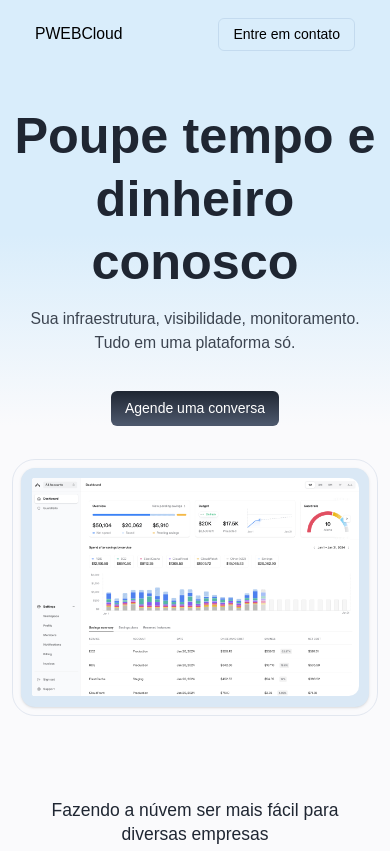
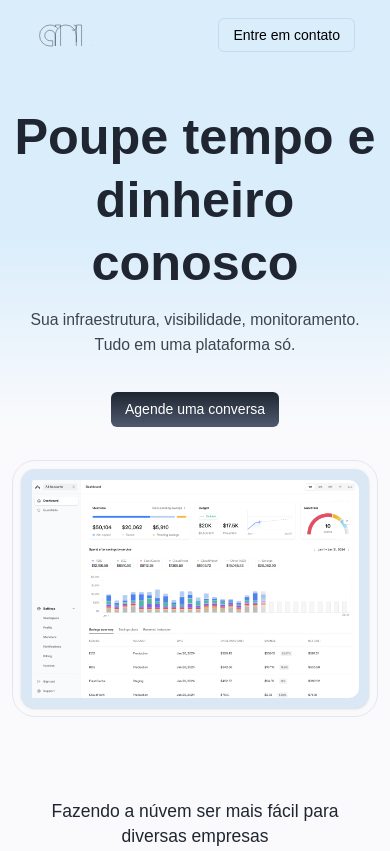
Before and after one commit to gepetojj/pweb-cloud, a plain HTML site: page index.html in a window 390 px wide. Shown: the top 851 px of the page. Drawn offline with nearby package versions, Linux system fonts and the light colour scheme; a web font is replaced by a local one.

Commit message:
adiciona animações

```diff
--- a/index.html
+++ b/index.html
@@ -11,7 +11,36 @@
 		<main
 			class="flex flex-col gap-10 w-full md:h-[80svh] bg-gradient-to-b from-[#D9EDFB] from-55% to-[#FAFAFC] mb-12 md:mb-0">
 			<header class="flex justify-between items-center w-full px-10 lg:px-[10rem] py-5 lg:py-[3rem]">
-				<span class="font-medium text-lg">PWEBCloud</span>
+				<svg viewBox="0 0 280 100" id="logo" class="w-[7rem]">
+					<g fill="none" fill-rule="evenodd" stroke="currentColor" stroke-width="1" class="lines">
+						<path
+							class="el"
+							d="M58 80V50.12C57.7 41.6 51.14 35 43 35a15 15 0 0 0 0 30h7.5v15H43a30 30 0 1 1 0-60c16.42 0 29.5 13.23 30 29.89V80H58z"
+							style="stroke-dashoffset: 0px"></path>
+						<path class="el" d="M73 80V20H58v60h15z" style="stroke-dashoffset: 0px"></path>
+						<path
+							class="el"
+							d="M58 80V49.77C58.5 33.23 71.58 20 88 20a30 30 0 0 1 30 30v30h-15V50a15 15 0 0 0-15-15c-8.14 0-14.7 6.6-15 15.12V80H58zm75 0V20h-15v60h15z"
+							style="stroke-dashoffset: 0px"></path>
+						<path
+							class="el"
+							d="M118 80V49.77C118.5 33.23 131.58 20 148 20a30 30 0 0 1 30 30v30h-15V50a15 15 0 0 0-15-15c-8.14 0-14.7 6.6-15 15.12V80h-15zm-7.5-60a7.5 7.5 0 1 1-7.48 8v-1c.25-3.9 3.5-7 7.48-7z"
+							style="stroke-dashoffset: 0px"></path>
+						<path
+							class="el"
+							d="M133 65a15 15 0 0 1-15-15v-7.5h-15V50a30 30 0 0 0 30 30V65zm30 15V49.77C163.5 33.23 176.58 20 193 20a30 30 0 0 1 30 30v30h-15V50a15 15 0 0 0-15-15c-8.14 0-14.7 6.6-15 15.12V80h-15z"
+							style="stroke-dashoffset: 0px"></path>
+						<path
+							class="el"
+							d="M238 65a15 15 0 0 1 0-30c8.1 0 14.63 6.53 15 15h-15v15h30V49.89C267.5 33.23 254.42 20 238 20a30 30 0 0 0 0 60V65z"
+							style="stroke-dashoffset: 0px"></path>
+						<path
+							class="el"
+							d="M260.48 65a7.5 7.5 0 1 1-7.48 8v-1c.26-3.9 3.5-7 7.48-7z"
+							style="stroke-dashoffset: 1.07241px"></path>
+					</g>
+				</svg>
+
 				<button
 					type="button"
 					class="px-4 py-1.5 border border-[#0e3f7e1a] rounded-[6px] duration-200 hover:bg-[#0e3f7e1a]">
@@ -21,14 +50,15 @@
 
 			<section class="flex flex-col gap-10 items-center w-full h-full px-4">
 				<div class="flex flex-col gap-4 leading-tight">
-					<h1 class="text-center font-bold text-[3.6rem] lg:text-[4.3rem] text-[#1F2632]">
+					<h1 id="title" class="text-center font-bold text-[3.6rem] lg:text-[4.3rem] text-[#1F2632]">
 						Poupe tempo e <br />dinheiro conosco
 					</h1>
-					<h2 class="text-center font-medium text-lg text-[#3C4450]">
+					<h2 id="subtitle" class="text-center font-medium text-lg text-[#3C4450]">
 						Sua infraestrutura, visibilidade, monitoramento. <br />Tudo em uma plataforma só.
 					</h2>
 				</div>
 				<button
+					id="title-button"
 					type="button"
 					class="px-4 py-2 text-white bg-gradient-to-t from-[#4c576b] from-5% to-[#1F2632] rounded-[6px]">
 					Agende uma conversa
@@ -68,12 +98,17 @@
 				<h2 class="font-bold text-[2.4rem]">Começe a economizar no primeiro minuto</h2>
 				<h3 class="text-lg text-[#9BA4B3]">Marque uma chamada com um de nossos especialistas</h3>
 			</div>
-			<button type="button" class="px-4 py-2 text-black bg-[#d2ff00] rounded-[6px]">Agende uma conversa</button>
+			<button type="button" class="px-4 py-2 text-black bg-[#d2ff00] rounded-[6px] trackable-button relative">
+				Agende uma conversa
+			</button>
 		</section>
 
 		<footer class="flex justify-between items-center w-full mt-[5rem] px-10 py-5">
 			<span class="font-medium text-lg">PWEBCloud</span>
 			<span>Todos os direitos reservados.</span>
 		</footer>
+
+		<script src="https://cdn.jsdelivr.net/npm/animejs@3.2.2/lib/anime.min.js"></script>
+		<script src="./static/index.js"></script>
 	</body>
 </html>
--- a/static/index.css
+++ b/static/index.css
@@ -52,3 +52,13 @@ button {
 		transform: translateX(-100%);
 	}
 }
+
+#trackable-button-shadow {
+	position: absolute;
+	width: 28px;
+	height: 28px;
+	top: 50%;
+	left: 50%;
+	background: #f5f5f5;
+	border-radius: 100%;
+}
--- /dev/null
+++ b/static/index.js
@@ -0,0 +1,40 @@
+anime({
+	targets: "#title",
+	translateY: [
+		{ value: -70, duration: 500, delay: 0 },
+		{ value: 0, duration: 1000, delay: 0 },
+	],
+});
+
+anime({
+	targets: "#subtitle",
+	scale: [
+		{ value: 1, duration: 1000, delay: 200 },
+		{ value: 1.2, duration: 1000, delay: 0 },
+		{ value: 1, duration: 500, delay: 0 },
+	],
+});
+
+anime({
+	targets: "#title-button",
+	skewX: [
+		{ value: -10, duration: 1000, delay: 2500 },
+		{ value: 0, duration: 500, delay: 0 },
+	],
+	perspective: [
+		{ value: 1000, duration: 1000, delay: 200 },
+		{ value: 0, duration: 500, delay: 0 },
+	],
+});
+
+anime({
+	targets: "#logo path",
+	strokeDashoffset: [anime.setDashoffset, 0],
+	easing: "easeInOutSine",
+	duration: 1500,
+	delay: function (el, i) {
+		return i * 250;
+	},
+	direction: "alternate",
+	loop: true,
+});
```
